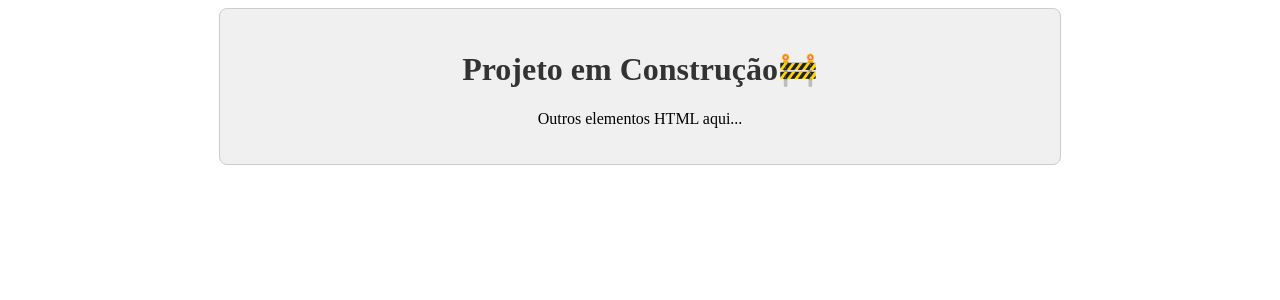
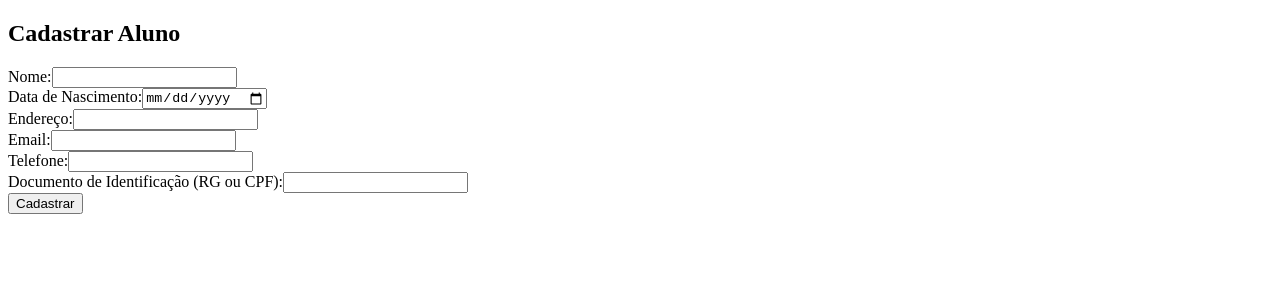
Before and after one commit to jvitor-alol/Sistema-de-Gerenciamento-Universidade, a Next.js app: page / in a window 1280 px wide. Shown: the top 300 px of the page. Built offline with nearby package versions, Linux system fonts and the light colour scheme.

Commit message:
adiciona arquivos

```diff
--- a/package.json
+++ b/package.json
@@ -10,6 +10,7 @@
   "license": "ISC",
   "dependencies": {
     "next": "^13.1.6",
+    "pg": "^8.11.3",
     "react": "^18.2.0",
     "react-dom": "^18.2.0"
   }
--- /dev/null
+++ b/pages/api/cadastrar-aluno.js
@@ -0,0 +1,55 @@
+import dotenv from "dotenv";
+dotenv.config();
+
+import { Pool } from "pg";
+
+const pool = new Pool({
+  user: process.env.DB_USER,
+  host: process.env.DB_HOST,
+  database: process.env.DB_DATABASE,
+  password: process.env.DB_PASSWORD,
+  port: process.env.DB_PORT,
+});
+
+export default async function handler(req, res) {
+  if (req.method === "POST") {
+    const dadosAluno = req.body;
+    console.log("Dados recebidos no servidor:", dadosAluno);
+
+    let client; // Declare a variável do cliente fora do bloco try
+
+    try {
+      client = await pool.connect();
+      await client.query("BEGIN");
+
+      // Lógica para inserção no banco de dados
+      const query =
+        "INSERT INTO alunos (nome, ... outros campos ...) VALUES ($1, ... outros placeholders ...) RETURNING *";
+      const values = [
+        dadosAluno.nome,
+        // ... outros valores ...
+      ];
+
+      const result = await client.query(query, values);
+      await client.query("COMMIT");
+      const alunoInserido = result.rows[0];
+
+      console.log("Aluno inserido no banco de dados:", alunoInserido);
+      res.status(200).json({ message: "Aluno cadastrado com sucesso!" });
+    } catch (error) {
+      console.error("Erro ao inserir aluno no banco de dados:", error);
+
+      if (client) {
+        await client.query("ROLLBACK");
+      }
+
+      res.status(500).json({ message: "Erro ao cadastrar aluno" });
+    } finally {
+      if (client) {
+        client.release();
+      }
+    }
+  } else {
+    res.status(405).end(); // Método não permitido
+  }
+}
--- a/pages/index.js
+++ b/pages/index.js
@@ -1,13 +1,106 @@
-import React from "react";
-import styles from "../styles/style.module.css"; // Importa o arquivo de estilo CSS local
+// CadastroAluno.js
 
-function Home() {
+import React, { useState } from "react";
+
+const CadastroAluno = () => {
+  const [aluno, setAluno] = useState({
+    nome: "",
+    dataNascimento: "",
+    endereco: "",
+    email: "",
+    telefone: "",
+    documentoIdentificacao: "",
+  });
+
+  const handleChange = (e) => {
+    const { name, value } = e.target;
+    setAluno((prevAluno) => ({
+      ...prevAluno,
+      [name]: value,
+    }));
+  };
+
+  const handleSubmit = (e) => {
+    e.preventDefault();
+    // Aqui você pode adicionar a lógica para verificar as informações e cadastrar o aluno
+    // Por enquanto, apenas exibiremos os dados no console
+    console.log("Aluno cadastrado:", aluno);
+  };
+
   return (
-    <div className={styles.container}>
-      <h1>Projeto em Construção🚧</h1>
-      <p>Outros elementos HTML aqui...</p>
+    <div>
+      <h2>Cadastrar Aluno</h2>
+      <form onSubmit={handleSubmit}>
+        <label>
+          Nome:
+          <input
+            type="text"
+            name="nome"
+            value={aluno.nome}
+            onChange={handleChange}
+            required
+          />
+        </label>
+        <br />
+        <label>
+          Data de Nascimento:
+          <input
+            type="date"
+            name="dataNascimento"
+            value={aluno.dataNascimento}
+            onChange={handleChange}
+            required
+          />
+        </label>
+        <br />
+        <label>
+          Endereço:
+          <input
+            type="text"
+            name="endereco"
+            value={aluno.endereco}
+            onChange={handleChange}
+            required
+          />
+        </label>
+        <br />
+        <label>
+          Email:
+          <input
+            type="email"
+            name="email"
+            value={aluno.email}
+            onChange={handleChange}
+            required
+          />
+        </label>
+        <br />
+        <label>
+          Telefone:
+          <input
+            type="tel"
+            name="telefone"
+            value={aluno.telefone}
+            onChange={handleChange}
+            required
+          />
+        </label>
+        <br />
+        <label>
+          Documento de Identificação (RG ou CPF):
+          <input
+            type="text"
+            name="documentoIdentificacao"
+            value={aluno.documentoIdentificacao}
+            onChange={handleChange}
+            required
+          />
+        </label>
+        <br />
+        <button type="submit">Cadastrar</button>
+      </form>
     </div>
   );
-}
+};
 
-export default Home;
+export default CadastroAluno;
--- a/styles/style.module.css
+++ b/styles/style.module.css
@@ -1,15 +1,35 @@
-/* styles/style.module.css */
+/* style.module.css */
 
 .container {
-  max-width: 800px;
+  width: 80%;
   margin: 0 auto;
-  padding: 20px;
-  text-align: center;
-  background-color: #f0f0f0;
-  border: 1px solid #ccc;
-  border-radius: 8px;
 }
 
-.container h1 {
-  color: #333;
+form {
+  display: flex;
+  flex-direction: column;
+  max-width: 400px;
+  margin: 0 auto;
 }
+
+label {
+  margin-bottom: 10px;
+}
+
+input {
+  width: 100%;
+  padding: 8px;
+  margin-bottom: 15px;
+}
+
+button {
+  background-color: #4caf50;
+  color: white;
+  padding: 10px;
+  border: none;
+  cursor: pointer;
+}
+
+button:hover {
+  background-color: #45a049;
+}
```
Also changed, not shown: components/CadastroAluno.js (added, +57 -0 lines), 2 other files (tests, documents, lock files or other folders).
